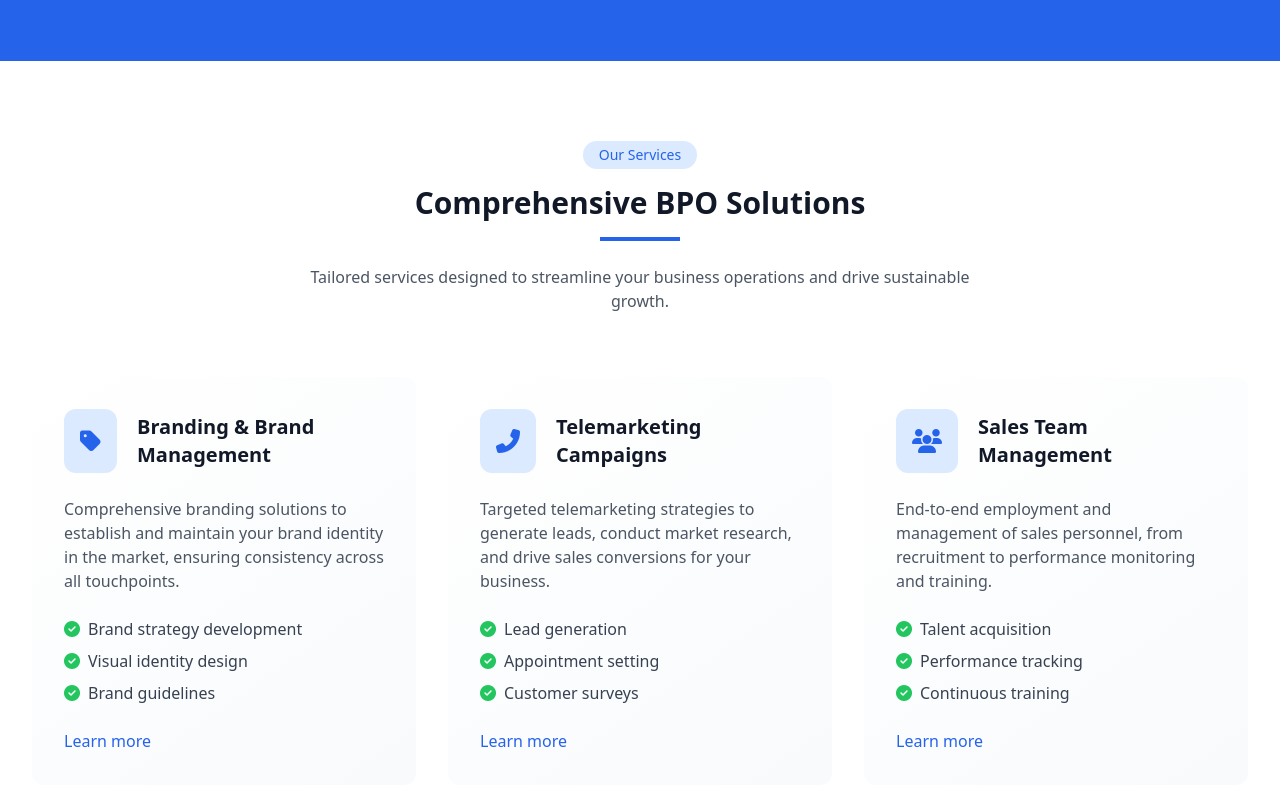
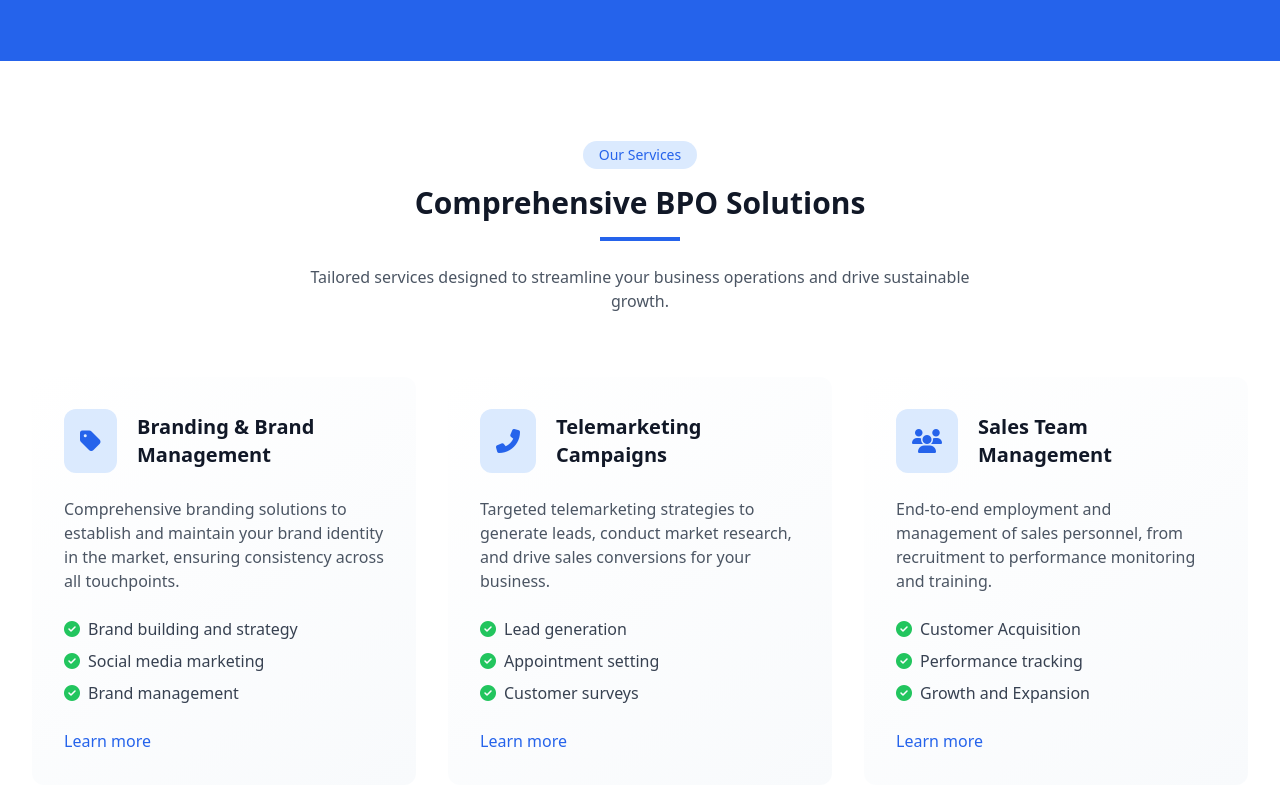
Before and after one commit to davetanyongrui-ops/Alfa, a plain HTML site: page index.html in a window 1280 px wide. Shown: the part 1955-2743 px from the top of the page. Drawn offline with nearby package versions, Linux system fonts and the light colour scheme.

Commit message:
Update index.html

```diff
--- a/index.html
+++ b/index.html
@@ -178,7 +178,7 @@
                 <div class="flex items-center">
                     <div class="flex-shrink-0 flex items-center">
                         <a href="#home" class="cursor-pointer">
-                            <img src="Alfanugerah Digital Marketing Logo_Color_Trans.png" alt="Alfanugerah Digital Marketing Logo" class="h-16 w-auto hover:opacity-80 transition duration-300">
+                            <img src="https://i.imgur.com/3krMY6V.png" alt="Alfanugerah Digital Marketing Logo" class="h-16 w-auto hover:opacity-80 transition duration-300">
                         </a>
                     </div>
                 </div>
@@ -853,7 +853,7 @@
                 <div class="md:col-span-2">
                     <div class="flex items-center mb-6">
                         <a href="#home" class="cursor-pointer">
-                            <img src="Alfanugerah Digital Marketing Logo_Color_Trans.png" alt="Alfanugerah Digital Marketing Logo" class="h-14 w-auto hover:opacity-80 transition duration-300">
+                            <img src="https://i.imgur.com/3krMY6V.png" alt="Alfanugerah Digital Marketing Logo" class="h-14 w-auto hover:opacity-80 transition duration-300">
                         </a>
                     </div>
                     <p class="text-gray-400 mb-6" data-lang-key="footer_description">Professional Business Process Outsourcing solutions to help your business grow efficiently and cost-effectively.</p>
@@ -928,7 +928,7 @@
                 about_why_title: "Why Choose Alfanugerah?",
                 bpo_what_title: "What is BPO?",
                 bpo_definition: "BPO stands for Business Process Outsourcing, which involves contracting specific business operations to a third-party service provider to improve efficiency and reduce costs.",
-                bpo_detailed_explanation: "Business Process Outsourcing is a strategic practice where companies delegate non-core business functions to external specialized providers. This comprehensive approach includes customer service, technical support, data entry, human resources, accounting, and various operational tasks. BPO enables organizations to leverage expert knowledge, advanced technologies, and economies of scale while maintaining focus on their primary business objectives.",
+                bpo_detailed_explanation: "With the rise of AI, Business Process Outsourcing has become more strategic, as companies are delegating not only non-core functions but also critical tasks to external specialized providers. This comprehensive approach now includes tele marketing, customer service, technical support, data entry, human resources, and accounting. BPO enables organizations to leverage expert knowledge, advanced technologies, and economies of scale while maintaining focus on their primary business objectives.",
                 alfanugerah_description: "Alfanugerah is a digital marketing company specializing in BPO services. We provide comprehensive digital marketing and outsourcing solutions tailored to your business needs. Our team of experts helps companies streamline operations, enhance customer experiences, and drive growth through strategic outsourcing and digital marketing.",
                 alfanugerah_experience: "With years of experience in the industry, we've helped numerous businesses optimize their processes, reduce overhead costs by up to 45%, and focus on their core competencies while we handle the rest. Our approach combines cutting-edge technology with human expertise to deliver measurable results that exceed expectations.",
                 services_section_label: "Our Services",
@@ -978,15 +978,15 @@
                 stats_confidentiality: "Confidentiality",
                 // Service features
                 service_learn_more: "Learn more",
-                branding_feature1: "Brand strategy development",
-                branding_feature2: "Visual identity design",
-                branding_feature3: "Brand guidelines",
+                branding_feature1: "Brand building and strategy",
+                branding_feature2: "Social media marketing",
+                branding_feature3: "Brand management",
                 telemarketing_feature1: "Lead generation",
                 telemarketing_feature2: "Appointment setting",
                 telemarketing_feature3: "Customer surveys",
-                sales_feature1: "Talent acquisition",
+                sales_feature1: "Customer Acquisition",
                 sales_feature2: "Performance tracking",
-                sales_feature3: "Continuous training",
+                sales_feature3: "Growth and Expansion",
                 warehousing_feature1: "Inventory control",
                 warehousing_feature2: "Order fulfillment",
                 warehousing_feature3: "Real-time tracking",
@@ -1071,7 +1071,7 @@
                 about_why_title: "Mengapa Memilih Alfanugerah?",
                 bpo_what_title: "Apa itu BPO?",
                 bpo_definition: "BPO adalah singkatan dari Business Process Outsourcing, yang melibatkan pengalihdayaan operasi bisnis tertentu kepada penyedia layanan pihak ketiga untuk meningkatkan efisiensi dan mengurangi biaya.",
-                bpo_detailed_explanation: "Business Process Outsourcing adalah praktik strategis di mana perusahaan mendelegasikan fungsi bisnis non-inti kepada penyedia eksternal yang terspesialisasi. Pendekatan komprehensif ini mencakup layanan pelanggan, dukungan teknis, entri data, sumber daya manusia, akuntansi, dan berbagai tugas operasional. BPO memungkinkan organisasi memanfaatkan pengetahuan ahli, teknologi canggih, dan ekonomi skala sambil mempertahankan fokus pada tujuan bisnis utama mereka.",
+                bpo_detailed_explanation: "Dengan munculnya AI, Business Process Outsourcing telah menjadi lebih strategis, karena perusahaan tidak hanya mendelegasikan fungsi non-inti tetapi juga tugas-tugas kritis kepada penyedia eksternal yang terspesialisasi. Pendekatan komprehensif ini sekarang mencakup telemarketing, layanan pelanggan, dukungan teknis, entri data, sumber daya manusia, dan akuntansi. BPO memungkinkan organisasi memanfaatkan pengetahuan ahli, teknologi canggih, dan ekonomi skala sambil mempertahankan fokus pada tujuan bisnis utama mereka.",
                 alfanugerah_description: "Alfanugerah adalah perusahaan pemasaran digital yang mengkhususkan diri dalam layanan BPO. Kami menyediakan solusi pemasaran digital dan outsourcing komprehensif yang disesuaikan dengan kebutuhan bisnis Anda. Tim ahli kami membantu perusahaan menyederhanakan operasi, meningkatkan pengalaman pelanggan, dan mendorong pertumbuhan melalui outsourcing strategis dan pemasaran digital.",
                 alfanugerah_experience: "Dengan pengalaman bertahun-tahun di industri ini, kami telah membantu banyak bisnis mengoptimalkan proses mereka, mengurangi biaya overhead hingga 45%, dan fokus pada kompetensi inti mereka sementara kami menangani sisanya. Pendekatan kami menggabungkan teknologi mutakhir dengan keahlian manusia untuk memberikan hasil terukur yang melampaui ekspektasi.",
                 services_section_label: "Layanan Kami",
@@ -1118,15 +1118,15 @@
                 stats_support_available: "Dukungan Tersedia",
                 stats_confidentiality: "Kerahasiaan",
                 service_learn_more: "Pelajari lebih lanjut",
-                branding_feature1: "Pengembangan strategi merek",
-                branding_feature2: "Desain identitas visual",
-                branding_feature3: "Panduan merek",
+                branding_feature1: "Membangun dan strategi merek",
+                branding_feature2: "Pemasaran media sosial",
+                branding_feature3: "Manajemen merek",
                 telemarketing_feature1: "Generasi prospek",
                 telemarketing_feature2: "Penjadwalan janji",
                 telemarketing_feature3: "Survei pelanggan",
-                sales_feature1: "Akuisisi talenta",
+                sales_feature1: "Akuisisi Pelanggan",
                 sales_feature2: "Pelacakan kinerja",
-                sales_feature3: "Pelatihan berkelanjutan",
+                sales_feature3: "Pertumbuhan dan Ekspansi",
                 warehousing_feature1: "Kontrol inventori",
                 warehousing_feature2: "Pemenuhan pesanan",
                 warehousing_feature3: "Pelacakan real-time",
@@ -1206,7 +1206,7 @@
                 about_why_title: "为什么选择Alfanugerah？",
                 bpo_what_title: "什么是BPO？",
                 bpo_definition: "BPO代表业务流程外包，涉及将特定业务操作外包给第三方服务提供商，以提高效率和降低成本。",
-                bpo_detailed_explanation: "业务流程外包是一种战略实践，企业将非核心业务功能委托给外部专业提供商。这种综合方法包括客户服务、技术支持、数据录入、人力资源、会计和各种操作任务。BPO使组织能够利用专业知识、先进技术和规模经济，同时保持对主要业务目标的关注。",
+                bpo_detailed_explanation: "随着人工智能的兴起，业务流程外包变得更加战略性，企业不仅将非核心功能，还将关键任务委托给外部专业提供商。这种综合方法现在包括电话营销、客户服务、技术支持、数据录入、人力资源和会计。BPO使组织能够利用专业知识、先进技术和规模经济，同时保持对主要业务目标的关注。",
                 alfanugerah_description: "Alfanugerah是一家专门从事BPO服务的数字营销公司。我们提供全面的数字营销和外包解决方案，根据您的业务需求量身定制。我们的专家团队帮助企业简化运营、增强客户体验，并通过战略外包和数字营销推动增长。",
                 alfanugerah_experience: "凭借在行业中的多年经验，我们已帮助众多企业优化流程，将间接成本降低多达45%，专注于核心竞争力，而我们处理其余部分。我们的方法结合了尖端技术和人类专业知识，提供超出预期的可衡量结果。",
                 services_section_label: "我们的服务",
@@ -1253,15 +1253,15 @@
                 stats_support_available: "支持可用",
                 stats_confidentiality: "保密性",
                 service_learn_more: "了解更多",
-                branding_feature1: "品牌战略开发",
-                branding_feature2: "视觉身份设计",
-                branding_feature3: "品牌指南",
+                branding_feature1: "品牌建设和策略",
+                branding_feature2: "社交媒体营销",
+                branding_feature3: "品牌管理",
                 telemarketing_feature1: "潜在客户开发",
                 telemarketing_feature2: "预约安排",
                 telemarketing_feature3: "客户调查",
-                sales_feature1: "人才获取",
+                sales_feature1: "客户获取",
                 sales_feature2: "绩效跟踪",
-                sales_feature3: "持续培训",
+                sales_feature3: "增长和扩张",
                 warehousing_feature1: "库存控制",
                 warehousing_feature2: "订单履行",
                 warehousing_feature3: "实时跟踪",
```
